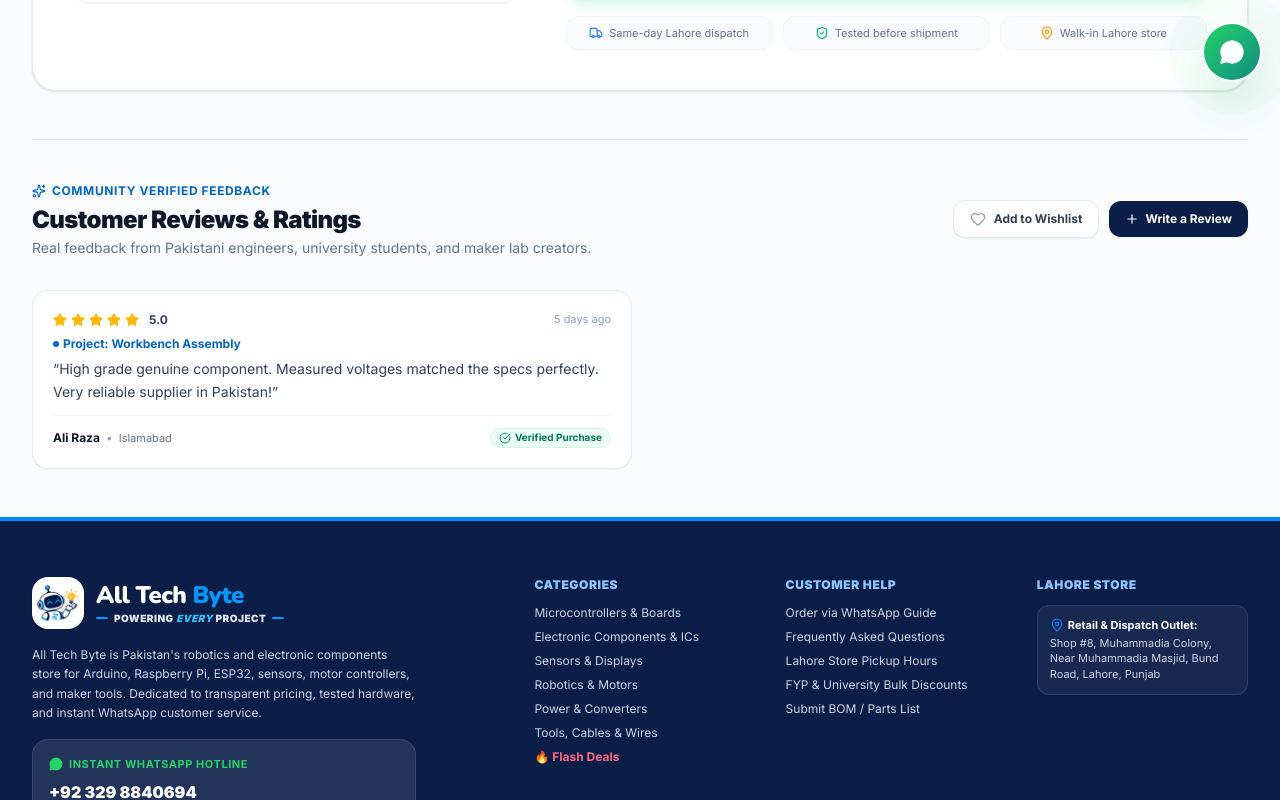
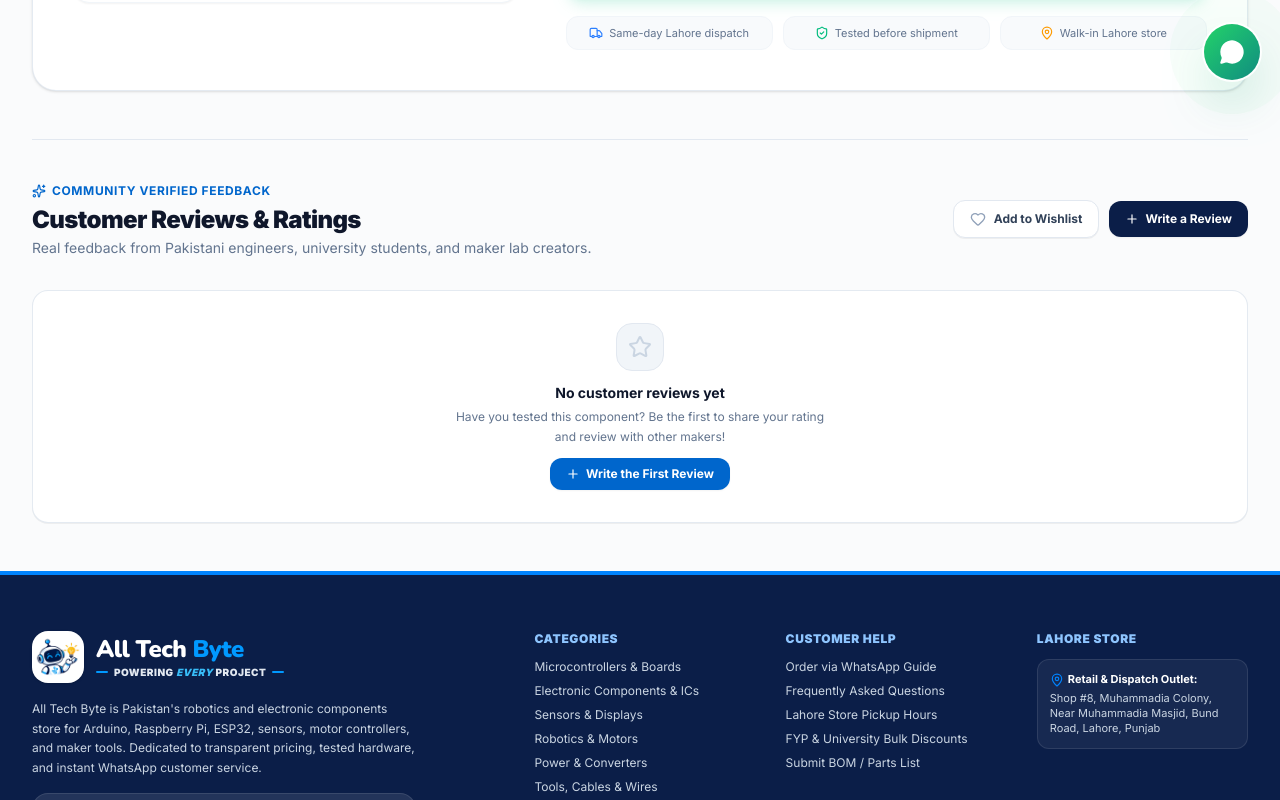
Before and after one commit to ItsMrAhmad/AllTechByte, a Next.js app: page /products/15467901847190 in a window 1280 px wide. Shown: the part 700-1500 px from the top of the page. Built offline with nearby package versions, Linux system fonts and the light colour scheme.

Commit message:
fix: remove seeded reviews from product pages and omit domain from footer

```diff
--- a/components/Footer.tsx
+++ b/components/Footer.tsx
@@ -209,7 +209,7 @@ export default function Footer() {
 
           <div className="text-center md:text-right space-y-1">
             <p>
-              © 2026 <strong className="text-white">{BRAND_INFO.name}</strong> ({BRAND_INFO.domain}). All rights reserved.
+              © 2026 <strong className="text-white">{BRAND_INFO.name}</strong>. All rights reserved.
             </p>
             <p className="text-xs text-slate-400">
               Built by{' '}
--- a/components/ProductReviewsSection.tsx
+++ b/components/ProductReviewsSection.tsx
@@ -42,7 +42,7 @@ export default function ProductReviewsSection({ product }: ProductReviewsProps)
 
     window.addEventListener('atb-wishlist-change', handleWishlistSync);
 
-    // Initial default realistic reviews based on product category & real maker use cases
+    // Load genuine customer submitted reviews from localStorage
     const storageKey = `atb_reviews_${product.id}`;
     const saved = localStorage.getItem(storageKey);
     let initialList: ReviewItem[] = [];
@@ -52,70 +52,6 @@ export default function ProductReviewsSection({ product }: ProductReviewsProps)
         initialList = JSON.parse(saved);
       } catch {
         initialList = [];
-      }
-    }
-
-    if (initialList.length === 0) {
-      // Seed default authentic maker reviews tailored to the component
-      if (product.category.includes('Boards') || product.title.includes('ESP32') || product.title.includes('Arduino') || product.title.includes('LoRa')) {
-        initialList = [
-          {
-            id: 'rev-1',
-            author: 'Engr. Haris Tariq',
-            location: 'FAST NUCES, Lahore',
-            rating: 5,
-            date: '3 days ago',
-            projectTitle: 'IoT Telemetry & Smart Gateway Project',
-            content: `Original quality hardware! Connected effortlessly and pins are straight with zero flux residue. Delivered to Lahore doorstep in less than 24 hours via courier.`,
-            verified: true
-          },
-          {
-            id: 'rev-2',
-            author: 'Hamza Shabbir',
-            location: 'UET Taxila',
-            rating: 5,
-            date: '1 week ago',
-            projectTitle: 'Wireless Sensor Node',
-            content: `Works exactly as specified in the datasheet. Price in Pakistan is very fair compared to Hall Road shops that charge extra. WhatsApp support answered my pinout question quickly.`,
-            verified: true
-          }
-        ];
-      } else if (product.category.includes('Robotics') || product.title.includes('Motor') || product.title.includes('PWM')) {
-        initialList = [
-          {
-            id: 'rev-1',
-            author: 'Saad Ur Rehman',
-            location: 'GIKI Robotics Club',
-            rating: 5,
-            date: '4 days ago',
-            projectTitle: 'Line Follower & Obstacle Robot',
-            content: `Solid metal gears and excellent torque for our club competition chassis. Tested on our regulated power supply with full PWM control, runs smooth and quiet.`,
-            verified: true
-          },
-          {
-            id: 'rev-2',
-            author: 'Zain Ali',
-            location: 'Lahore',
-            rating: 5,
-            date: '2 weeks ago',
-            projectTitle: 'DIY Science Model',
-            content: `Received in secure bubble wrap packaging. Everything worked out of the box with quick Cash on Delivery.`,
-            verified: true
-          }
-        ];
-      } else {
-        initialList = [
-          {
-            id: 'rev-1',
-            author: 'Ali Raza',
-            location: 'Islamabad',
-            rating: 5,
-            date: '5 days ago',
-            projectTitle: 'Workbench Assembly',
-            content: `High grade genuine component. Measured voltages matched the specs perfectly. Very reliable supplier in Pakistan!`,
-            verified: true
-          }
-        ];
       }
     }
 
@@ -206,7 +142,30 @@ export default function ProductReviewsSection({ product }: ProductReviewsProps)
         </div>
       </div>
 
-      {/* Review Cards Grid */}
+      {/* Review Cards Grid or Empty State */}
+      {reviews.length === 0 ? (
+        <div className="bg-white rounded-2xl border border-slate-200/90 p-8 text-center space-y-3 shadow-2xs">
+          <div className="w-12 h-12 rounded-2xl bg-slate-100 text-slate-400 mx-auto flex items-center justify-center border border-slate-200">
+            <Star className="w-6 h-6 stroke-slate-300" />
+          </div>
+          <div>
+            <h3 className="text-sm font-bold text-slate-900">No customer reviews yet</h3>
+            <p className="text-xs text-slate-500 mt-1 max-w-sm mx-auto leading-relaxed">
+              Have you tested this component? Be the first to share your rating and review with other makers!
+            </p>
+          </div>
+          <button
+            onClick={() => {
+              setIsSubmitted(false);
+              setIsModalOpen(true);
+            }}
+            className="inline-flex items-center gap-1.5 bg-[#0066CC] hover:bg-[#0052a3] text-white text-xs font-bold px-4 py-2 rounded-xl transition-all shadow-xs"
+          >
+            <Plus className="w-3.5 h-3.5" />
+            <span>Write the First Review</span>
+          </button>
+        </div>
+      ) : (
         <div className="grid grid-cols-1 md:grid-cols-2 gap-4">
           {reviews.map((rev) => (
             <div
@@ -265,6 +224,7 @@ export default function ProductReviewsSection({ product }: ProductReviewsProps)
             </div>
           ))}
         </div>
+      )}
 
       {/* Review Submission Modal */}
       {isModalOpen && (
```
Lines whose indentation alone changed are shown as unchanged.
